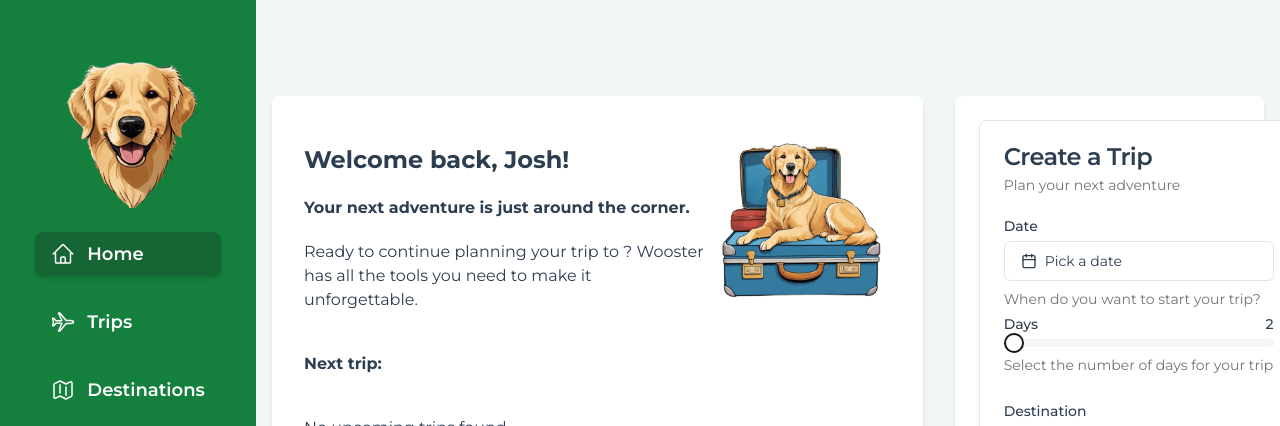
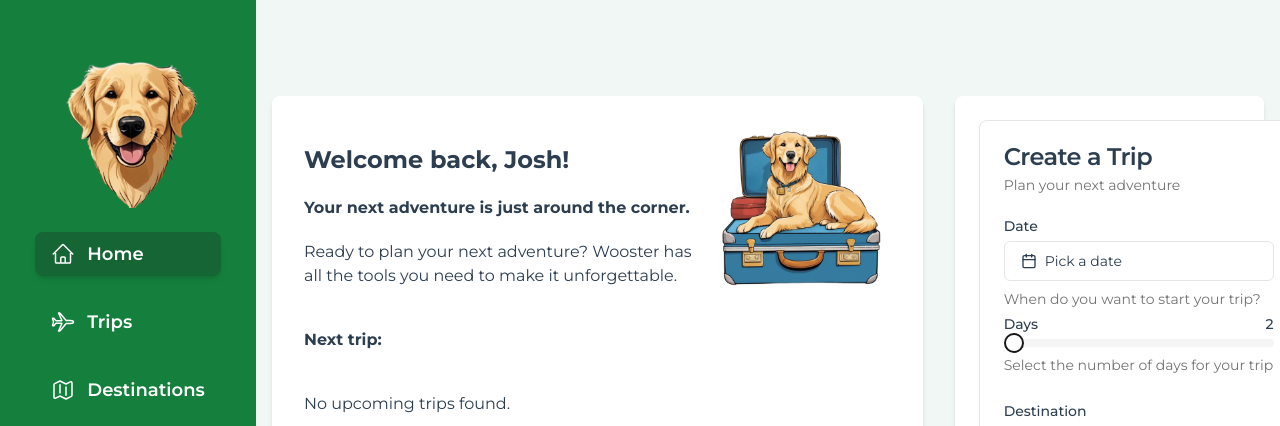
Before and after one commit to joshuaisaact/Wooster, a React (Vite) app: page / in a window 1280 px wide. Both pictures are taken after a click on the button "Login". Shown: the top 426 px of the page. Built offline with nearby package versions, Linux system fonts and the light colour scheme; no server answers.

Commit message:
refactor: dashboard page component to be modular with separation of concerns

```diff
--- a/src/components/CreateTrip.tsx
+++ b/src/components/CreateTrip.tsx
@@ -12,9 +12,10 @@ import { Button } from '@/components/ui/button';
 import { useNavigate } from 'react-router-dom';
 import { useAppContext } from '@/hooks/useAppContext';
 import { createTrip } from '@/services/apiService';
+import { Destination } from '@/types/types';
 
 interface CreateTripProps {
-  location?: string;
+  location: Destination | null;
 }
 
 function CreateTrip({ location }: CreateTripProps) {
--- /dev/null
+++ b/src/components/dashboard/MainContent.tsx
@@ -0,0 +1,28 @@
+import { Trip, Destination } from '@/types/types';
+import WelcomeSection from './WelcomeSection';
+import NextTripSection from './NextTripSection';
+import SavedDestinations from '@/components/SavedDestinations';
+
+interface MainContentProps {
+  soonestTrip: Trip | null;
+  soonestTripDestination: Destination | null;
+  onDestinationClick: (destination: Destination) => void;
+}
+
+function MainContent({
+  soonestTrip,
+  soonestTripDestination,
+  onDestinationClick,
+}: MainContentProps) {
+  return (
+    <div className="space-y-7 lg:col-span-2">
+      <div className="flex min-h-[600px] flex-col gap-10 rounded-lg bg-white p-8 shadow-md">
+        <WelcomeSection nextDestination={soonestTripDestination} />
+        <NextTripSection trip={soonestTrip} destination={soonestTripDestination} />
+        <SavedDestinations handleButtonClick={onDestinationClick} />
+      </div>
+    </div>
+  );
+}
+
+export default MainContent;
--- /dev/null
+++ b/src/components/dashboard/NextTripSection.tsx
@@ -0,0 +1,26 @@
+import { Trip, Destination } from '@/types/types';
+import TripCard from '@/components/TripCard';
+
+interface NextTripSectionProps {
+  trip: Trip | null;
+  destination: Destination | null;
+}
+
+function NextTripSection({ trip, destination }: NextTripSectionProps) {
+  return (
+    <>
+      <h2>
+        <strong>Next trip:</strong>
+      </h2>
+      {trip ? (
+        <div className="flex w-full flex-row items-stretch gap-1">
+          <TripCard trip={trip} destination={destination} />
+        </div>
+      ) : (
+        <p>No upcoming trips found.</p>
+      )}
+    </>
+  );
+}
+
+export default NextTripSection;
--- /dev/null
+++ b/src/components/dashboard/Sidebar.tsx
@@ -0,0 +1,22 @@
+import { Destination } from '@/types/types';
+import CreateTrip from '@/components/CreateTrip';
+import CreateDestination from '../CreateDestnation';
+
+interface SidebarProps {
+  selectedDestination: Destination | null;
+}
+
+function Sidebar({ selectedDestination }: SidebarProps) {
+  return (
+    <div className="space-y-10 lg:col-span-1">
+      <div className="max-w-max rounded-lg bg-white p-6 shadow-md">
+        <CreateTrip location={selectedDestination} />
+      </div>
+      <div className="max-w-max rounded-lg bg-white p-6 shadow-md">
+        <CreateDestination />
+      </div>
+    </div>
+  );
+}
+
+export default Sidebar;
--- /dev/null
+++ b/src/components/dashboard/WelcomeSection.tsx
@@ -0,0 +1,27 @@
+import { Destination } from '@/types/types';
+
+interface WelcomeSectionProps {
+  nextDestination: Destination | null;
+}
+
+function WelcomeSection({ nextDestination }: WelcomeSectionProps) {
+  return (
+    <div className="flex w-full flex-row items-center justify-between">
+      <section>
+        <h2 className="mb-5 mt-4 text-2xl font-bold">Welcome back, Josh!</h2>
+        <span>
+          <strong>Your next adventure is just around the corner.</strong>
+        </span>
+        <p className="mt-5">
+          {nextDestination
+            ? `Ready to continue planning your trip to ${nextDestination.destinationName}?
+             Wooster has all the tools you need to make it unforgettable.`
+            : 'Ready to plan your next adventure? Wooster has all the tools you need to make it unforgettable.'}
+        </p>
+      </section>
+      <img src="./wooster-suitcase-no-bg.png" alt="Wooster mascot" className="h-40" />
+    </div>
+  );
+}
+
+export default WelcomeSection;
--- a/src/pages/Dashboard.tsx
+++ b/src/pages/Dashboard.tsx
@@ -1,82 +1,39 @@
 import { useState } from 'react';
-import CreateDestination from '@/components/CreateDestnation';
-import { Destination, Destination as DestinationType, Trip } from '@/types/types';
-import TripCard from '@/components/TripCard';
-import SavedDestinations from '@/components/SavedDestinations';
-import CreateTrip from '@/components/CreateTrip';
+import { Destination } from '@/types/types';
 import { useAppContext } from '@/hooks/useAppContext';
+import { getSoonestTrip } from '@/utils/trips';
+import MainContent from '@/components/dashboard/MainContent';
+import Sidebar from '@/components/dashboard/Sidebar';
 
 function Dashboard() {
-  const { state } = useAppContext(); // Access state and dispatch
+  const { state } = useAppContext();
   const { isLoading, trips, destinations } = state;
-  const [selectedDestination, setSelectedDestination] = useState<DestinationType | null>(null);
+  const [selectedDestination, setSelectedDestination] = useState<Destination | null>(null);
 
-  const getSoonestTrip = (trips: Trip[]) => {
-    const today = new Date();
-    return trips
-      .filter((trip) => new Date(trip.startDate) >= today)
-      .sort((a, b) => new Date(a.startDate).getTime() - new Date(b.startDate).getTime())[0];
-  };
-
-  // Get the soonest trip only if not loading
   const soonestTrip = !isLoading ? getSoonestTrip(trips) : null;
   const soonestTripDestination = soonestTrip
-    ? destinations.find(
-        (destination: Destination) => destination.destinationName === soonestTrip.destinationName,
-      )
+    ? (destinations.find(
+        (destination) => destination.destinationName === soonestTrip.destinationName,
+      ) ?? null)
     : null;
 
-  const handleDestinationClick = (destination: DestinationType) => {
-    setSelectedDestination(destination); // Update the selected destination state
-  };
-
-  // Display a loading message while data is being fetched
   if (isLoading) {
-    return <div>Loading...</div>;
+    return (
+      <div className="flex h-screen items-center justify-center">
+        <div className="text-lg">Loading...</div>
+      </div>
+    );
   }
 
   return (
     <div className="flex h-full flex-col items-center pt-10 text-text">
       <div className="grid w-full max-w-7xl grid-cols-1 gap-8 pt-10 lg:grid-cols-3">
-        {/* Main content area - two-thirds width */}
-        <div className="space-y-7 lg:col-span-2">
-          <div className="flex min-h-[600px] flex-col gap-10 rounded-lg bg-white p-8 shadow-md">
-            <div className="flex w-full flex-row items-center justify-between">
-              <section>
-                <h2 className="mb-5 mt-4 text-2xl font-bold">Welcome back, Josh!</h2>
-                <span>
-                  <strong>Your next adventure is just around the corner.</strong>
-                </span>
-                <p className="mt-5">
-                  Ready to continue planning your trip to {soonestTripDestination?.destinationName}?
-                  Wooster has all the tools you need to make it unforgettable.
-                </p>
-              </section>
-              <img src="./wooster-suitcase-no-bg.png" className="h-40" />
-            </div>
-            <h2>
-              <strong>Next trip:</strong>
-            </h2>
-            {soonestTrip ? (
-              <div className="flex w-full flex-row items-stretch gap-1">
-                <TripCard trip={soonestTrip} destination={soonestTripDestination} />
-              </div>
-            ) : (
-              <p>No upcoming trips found.</p>
-            )}
-            <SavedDestinations handleButtonClick={handleDestinationClick} />
-          </div>
-        </div>
-
-        {/* Sidebar - one-third width */}
-        <div className="space-y-10 lg:col-span-1">
-          <div className="max-w-max rounded-lg bg-white p-6 shadow-md">
-            <CreateTrip location={selectedDestination} />
-          </div>
-          <div className="max-w-max rounded-lg bg-white p-6 shadow-md">
-            <CreateDestination />
-          </div>
-        </div>
+        <MainContent
+          soonestTrip={soonestTrip}
+          soonestTripDestination={soonestTripDestination}
+          onDestinationClick={setSelectedDestination}
+        />
+        <Sidebar selectedDestination={selectedDestination} />
       </div>
     </div>
   );
--- /dev/null
+++ b/src/utils/trips.ts
@@ -0,0 +1,10 @@
+import { Trip } from '@/types/types';
+
+export const getSoonestTrip = (trips: Trip[]): Trip | null => {
+  const today = new Date();
+  const upcomingTrips = trips
+    .filter((trip) => new Date(trip.startDate) >= today)
+    .sort((a, b) => new Date(a.startDate).getTime() - new Date(b.startDate).getTime());
+
+  return upcomingTrips[0] || null;
+};
```
